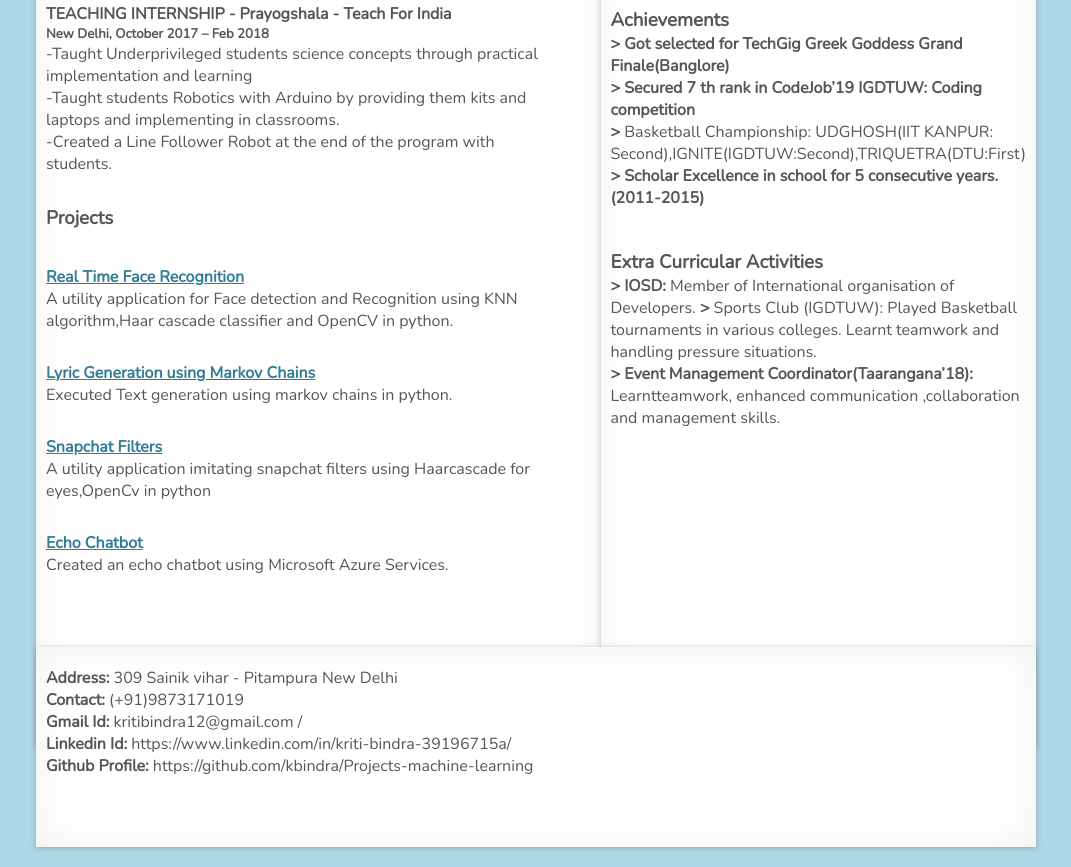
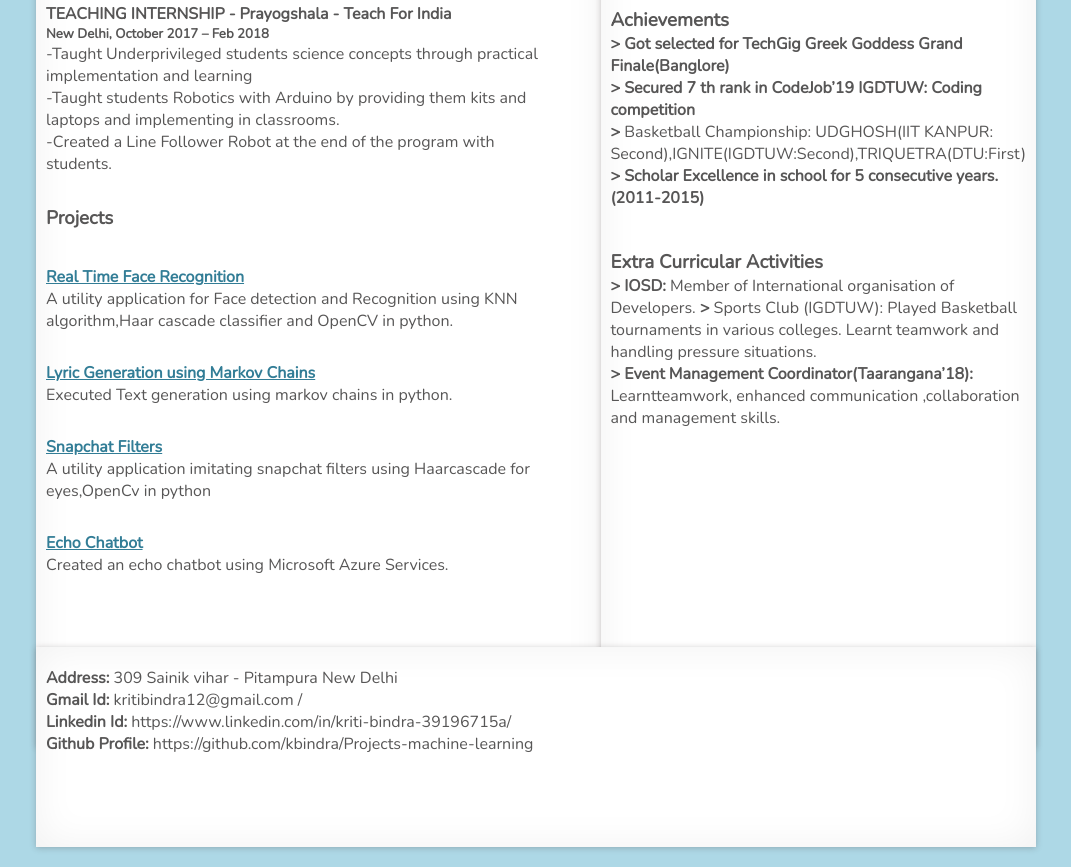
Before and after one commit to kbindra/portfolio, a plain HTML site: page portfolio.html in a window 1280 px wide. Shown: the part 673-1540 px from the top of the page, without its empty margins (104-1175 px from the left). Drawn offline with nearby package versions, Linux system fonts and the light colour scheme.

Commit message:
Updated Profile

```diff
--- a/portfolio.html
+++ b/portfolio.html
@@ -121,7 +121,7 @@
        <div class="footer">
            <div style="font-family: 'Nunito', sans-serif; color: rgb(87, 86, 86); padding: 20px 10px;">
               <p>
-                    <b>Address: </b>309 Sainik vihar - Pitampura New Delhi <br><b>Contact: </b> (+91)9873171019
+                    <b>Address: </b>309 Sainik vihar - Pitampura New Delhi
                    <br><b>Gmail Id: </b> kritibindra12@gmail.com /
                    <br><b>Linkedin Id: </b>https://www.linkedin.com/in/kriti-bindra-39196715a/
                    <br><b>Github Profile: </b>https://github.com/kbindra/Projects-machine-learning
```
